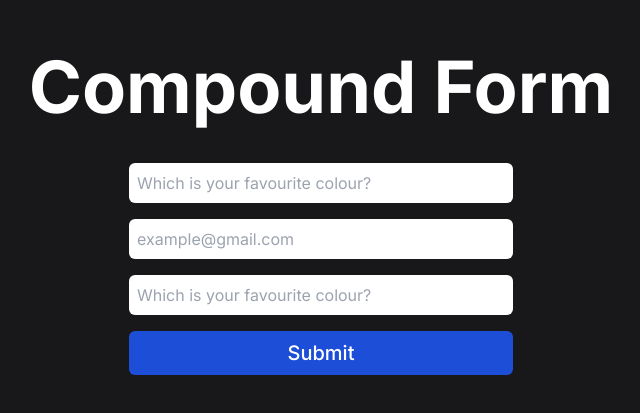
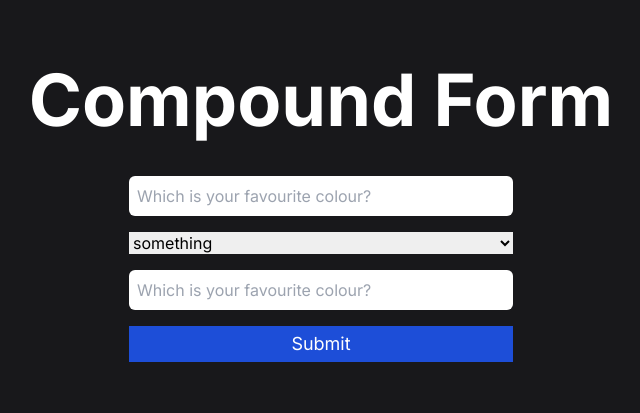
Before and after one commit to sacarvy/Form-UI-Pattern, a Next.js app: page / in a window 1280 px wide. Shown: the part 187-600 px from the top of the page, without its empty margins (319-959 px from the left). Built offline with nearby package versions, Linux system fonts and the light colour scheme.

Commit message:
changed the whole pattern

```diff
--- a/app/page.tsx
+++ b/app/page.tsx
@@ -1,34 +1,125 @@
 "use client";
-import { Form, FormInput } from "@/components";
+import Input from "@/components/ui/Input";
 import { Form as FormTypes } from "@/types";
+import { FormProvider, UseFormReturn, useForm } from "react-hook-form";
 
-
-export default function Home() {
 const form: FormTypes = {
   fields: [
     {
       type: "text",
-        id: "some-q",
+      id: "some",
       label: "Which is your favourite colour?",
     },
     {
-        type: "email",
-        id: "some-q2",
+      type: "select",
+      id: "some2",
       label: "example@gmail.com",
+      options: [
+        {
+          id: "Something",
+          label: "something",
+        },
+      ],
     },
     {
       type: "text",
-        id: "some-q4",
+      id: "some1",
       label: "Which is your favourite colour?",
     },
   ],
 };
+
+function FormWrapper({ formData }: { formData: FormTypes }) {
+  const methods = useForm();
+  const onSubmit = (data: unknown) => console.log(data);
+
+  return (
+    <>
+      <FormProvider {...methods}>
+        <Form methods={methods} onSubmit={onSubmit} formData={formData} />
+      </FormProvider>
+    </>
+  );
+}
+
+function Form({
+  methods,
+  onSubmit,
+  formData,
+}: {
+  methods: UseFormReturn;
+  onSubmit: (data: unknown) => void;
+  formData: FormTypes;
+}) {
+  return (
+    <>
+      <form
+        onSubmit={methods.handleSubmit(onSubmit)}
+        className="flex flex-col gap-4"
+      >
+        {formData.fields.map((field) => {
+          switch (field.type) {
+            case "text":
+              return (
+                <Input
+                  key={field.id}
+                  placeholder={field.label}
+                  id={field.id}
+                  {...methods.register(field.id, {
+                    required: field.required || false,
+                  })}
+                  value={field.value as string}
+                />
+              );
+            case "email":
+              return (
+                <Input
+                  type="email"
+                  key={field.id}
+                  id={field.id}
+                  placeholder={field.label}
+                  value={field.value as string}
+                  {...methods.register(field.id, {
+                    required: field.required || false,
+                  })}
+                />
+              );
+            case "select":
+              if (!field.options) {
+                throw Error("Provide options for select");
+              }
+              return (
+                <select key={field.id}>
+                  {field.options.map((option) => {
+                    return (
+                      <option key={option.id} value={option.label}>
+                        {option.label}
+                      </option>
+                    );
+                  })}
+                </select>
+              );
+            default:
+              return null;
+          }
+        })}
+
+        <button
+          type="submit"
+          className="text-lg bg-blue-700 text-white py-1 w-full"
+        >
+          Submit
+        </button>
+      </form>
+    </>
+  );
+}
+
+export default function Home() {
   return (
     <div className="h-screen transition flex justify-center items-center flex-col gap-10">
       <h1 className="text-white text-7xl font-bold">Compound Form</h1>
-      <Form form={form} onSubmit={(value) => {
-        console.log(value)
-      }} className="flex flex-col gap-4" />
+      <FormWrapper formData={form} />
     </div>
   );
 }
--- a/components/Form.tsx
+++ /dev/null
@@ -1,33 +0,0 @@
-"use client";
-import { Form } from "@/types";
-import React from "react";
-import { FormContext } from "./context/FormContext";
-import FormFields from "./FormFields";
-import { useForm } from "react-hook-form";
-
-type Props = {
-  form: Form;
-  className?: string;
-  onSubmit: (values: unknown) => void;
-};
-
-export default function Form({ form, className, onSubmit }: Props) {
-  const { handleSubmit, register } = useForm({
-    // resolver: ''
-  });
-  return (
-    <>
-      <FormContext.Provider value={{ form, register }}>
-        <form className={className} onSubmit={handleSubmit(onSubmit)}>
-          <FormFields />
-          <button
-            type="submit"
-            className="bg-blue-700 text-white text-xl font-medium py-2 rounded-md"
-          >
-            Submit
-          </button>
-        </form>
-      </FormContext.Provider>
-    </>
-  );
-}
--- a/components/FormFields.tsx
+++ /dev/null
@@ -1,56 +0,0 @@
-import { FieldValues, UseFormRegister } from "react-hook-form";
-import { useFormContext } from "./context/FormContext";
-import Input from "./ui/Input";
-
-export default function FormFields() {
-  const { form, register } = useFormContext();
-
-  return (
-    <>
-      {form.fields.map((field) => {
-        switch (field.type) {
-          case "text":
-            return (
-              <Input
-                required={field.required || false}
-                key={field.id}
-                placeholder={field.label}
-                id={field.id}
-                value={field.value as string}
-                register={register}
-              />
-            );
-          case "email":
-            return (
-              <Input
-                required={field.required || false}
-                type="email"
-                key={field.id}
-                id={field.id}
-                placeholder={field.label}
-                value={field.value as string}
-                register={register}
-              />
-            );
-          case "select":
-            if (!field.options) {
-              throw Error("Provide options for select");
-            }
-            return (
-              <select key={field.id}>
-                {field.options.map((option) => {
-                  return (
-                    <option key={option.id} value={option.label}>
-                      {option.label}
-                    </option>
-                  );
-                })}
-              </select>
-            );
-          default:
-            return null;
-        }
-      })}
-    </>
-  );
-}
--- a/components/context/FormContext.tsx
+++ b/components/context/FormContext.tsx
@@ -1,10 +1,8 @@
 "use client";
 import { Form } from "@/types";
 import { createContext, useContext } from "react";
-import { FieldValues, UseFormRegister } from "react-hook-form";
 
-
-const FormContext = createContext<{ form: Form, register: UseFormRegister<FieldValues> } | null>(null);
+const FormContext = createContext<{ form: Form } | null>(null);
 
 function useFormContext() {
   const context = useContext(FormContext);
--- a/components/ui/Input.tsx
+++ b/components/ui/Input.tsx
@@ -2,12 +2,11 @@ import React from "react";
 import { FieldValues, UseFormRegister } from "react-hook-form";
 
 interface InputProps extends React.InputHTMLAttributes<HTMLInputElement> {
-  register: UseFormRegister<FieldValues>;
   icons?: string;
 }
 
 export default React.forwardRef<HTMLInputElement, InputProps>(function Input(
-  { register, id, className, ...props },
+  { id, className, ...props },
   ref
 ) {
   return (
@@ -15,9 +14,8 @@ export default React.forwardRef<HTMLInputElement, InputProps>(function Input(
       <input
         id={id}
         className={`w-96 py-2 px-2 rounded-md ${className}`}
-        {...register(id as string)}
+        ref={ref}
         {...props}
-        ref={ref}
       />
     </>
   );
--- a/package.json
+++ b/package.json
@@ -9,6 +9,7 @@
     "lint": "next lint"
   },
   "dependencies": {
+    "@hookform/resolvers": "^3.1.1",
     "@types/node": "20.3.1",
     "@types/react": "18.2.13",
     "@types/react-dom": "18.2.6",
@@ -21,6 +22,7 @@
     "react-dom": "18.2.0",
     "react-hook-form": "^7.45.0",
     "tailwindcss": "3.3.2",
-    "typescript": "5.1.3"
+    "typescript": "5.1.3",
+    "zod": "^3.21.4"
   }
 }
```
Also changed, not shown: 2 other files (tests, documents, lock files or other folders). Lines whose indentation alone changed are shown as unchanged.
